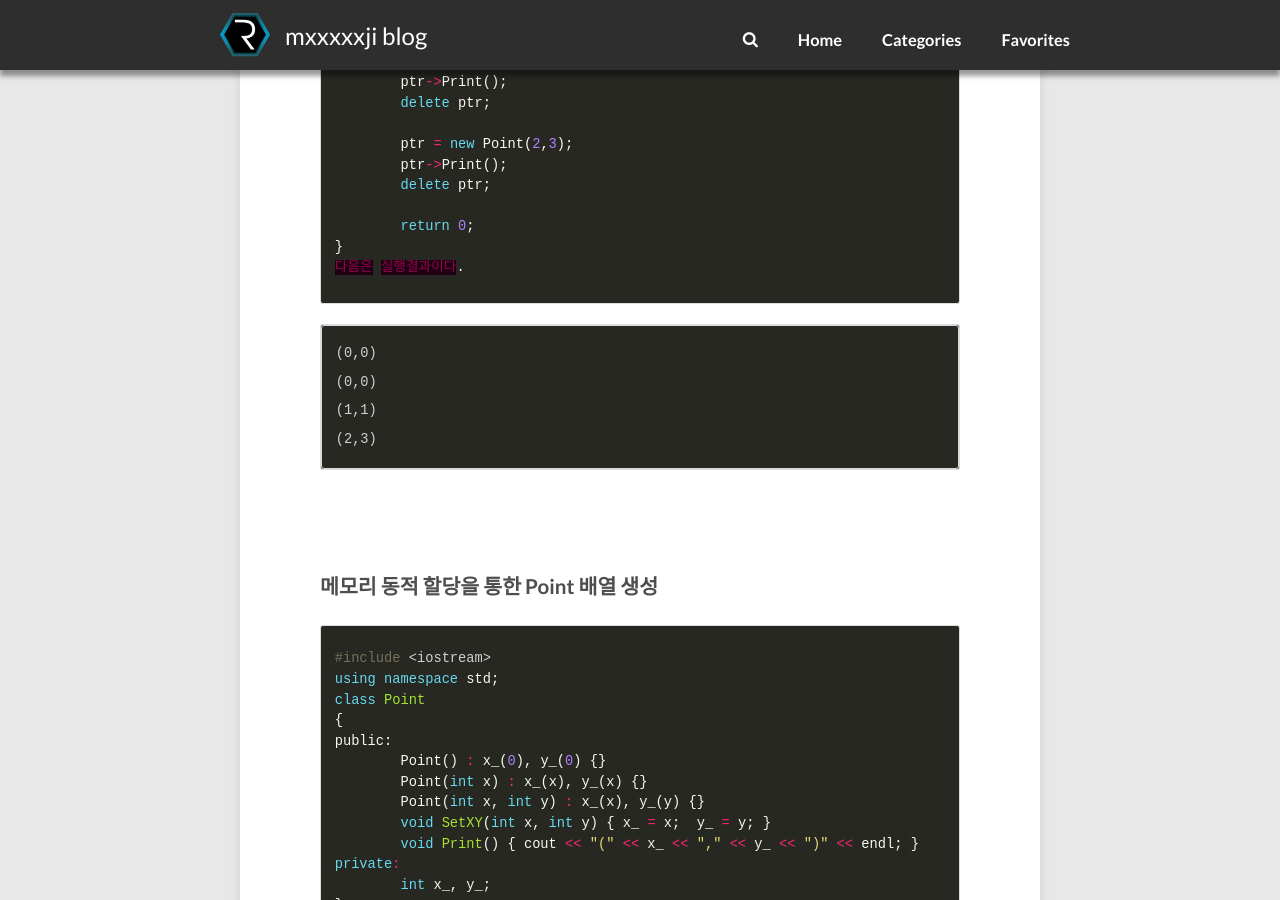
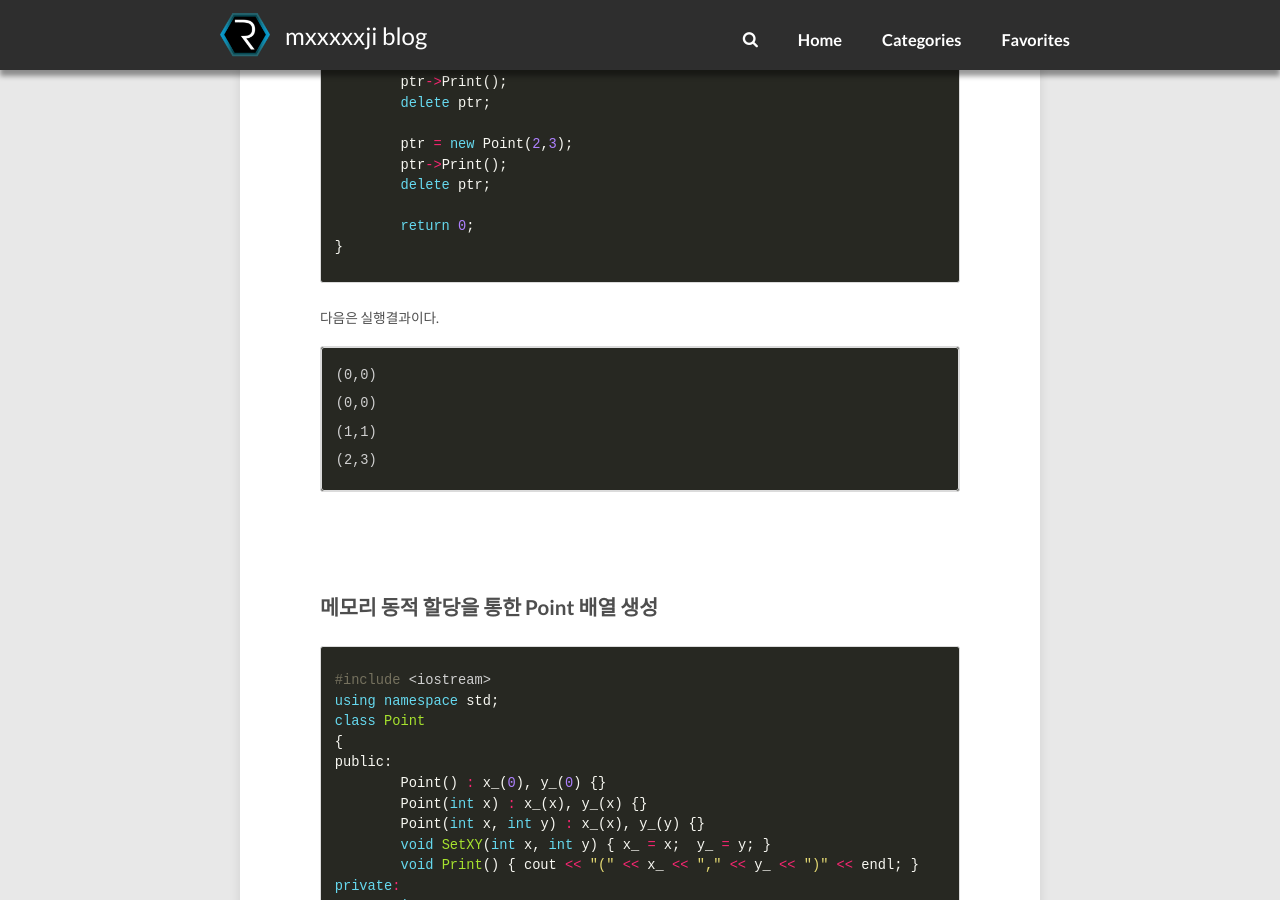
Before and after one commit to mxxxxxji/Mxxxxxji.github.io, a Jekyll site: the page built from _posts/2020-03-13-C++-21.클래스의 활용-post.md, in a window 1280 px wide and 900 px high, scrolled down 4060 px. Built offline with Jekyll 4.4.1, drawn with Linux system fonts in a browser that asks for light colours; nearby versions of some CDN libraries; comment, search, counter and statistics services are not loaded.

Commit message:
Update 2020-03-13-C++-21.클래스의 활용-post.md

```diff
--- a/_posts/2020-03-13-C++-21.클래스의 활용-post.md
+++ b/_posts/2020-03-13-C++-21.클래스의 활용-post.md
@@ -161,8 +161,8 @@ int main()
 
 	return 0;
 }
+{% endhighlight %}
 다음은 실행결과이다.
-{% endhighlight %}
     {% raw %}
     (0,0)
     (0,0)
```
